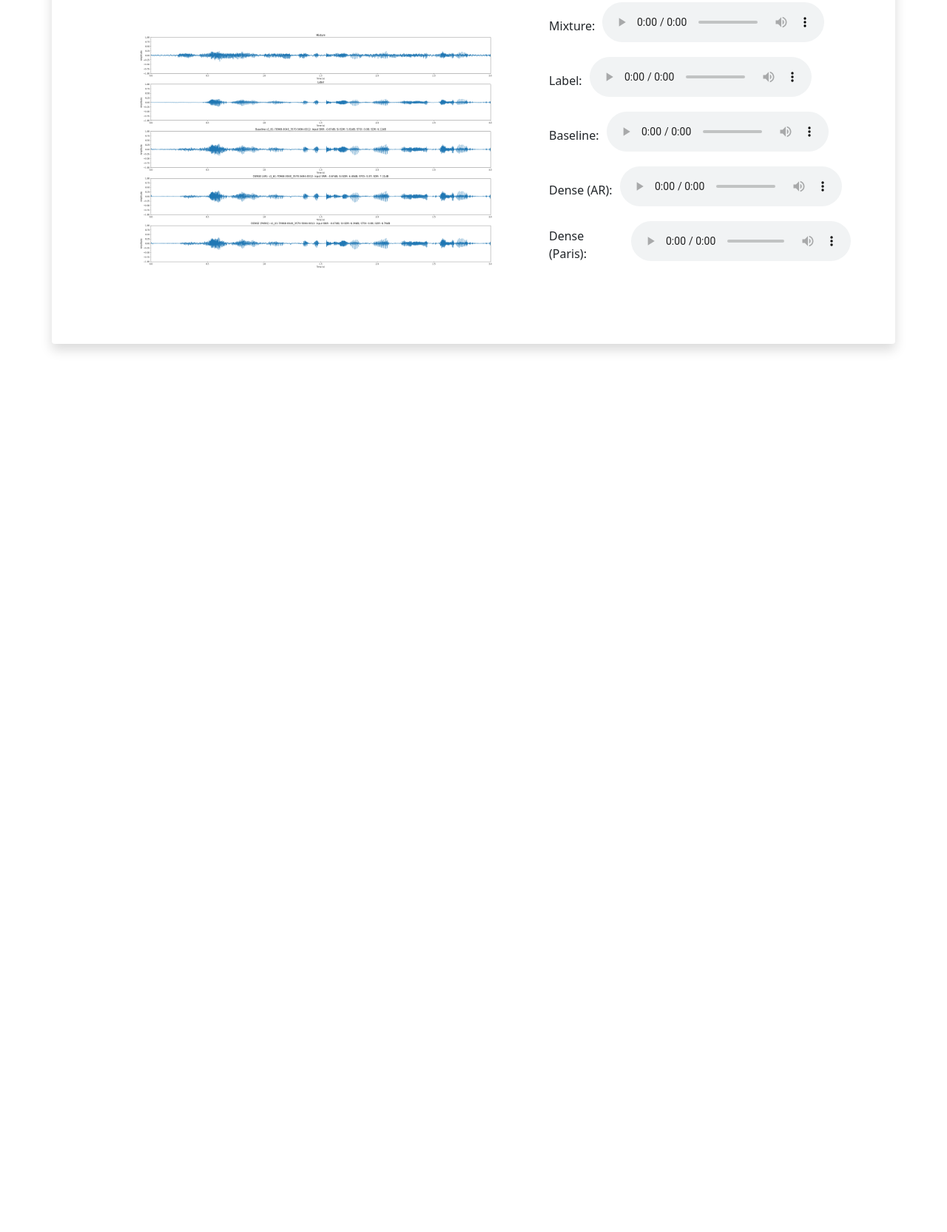
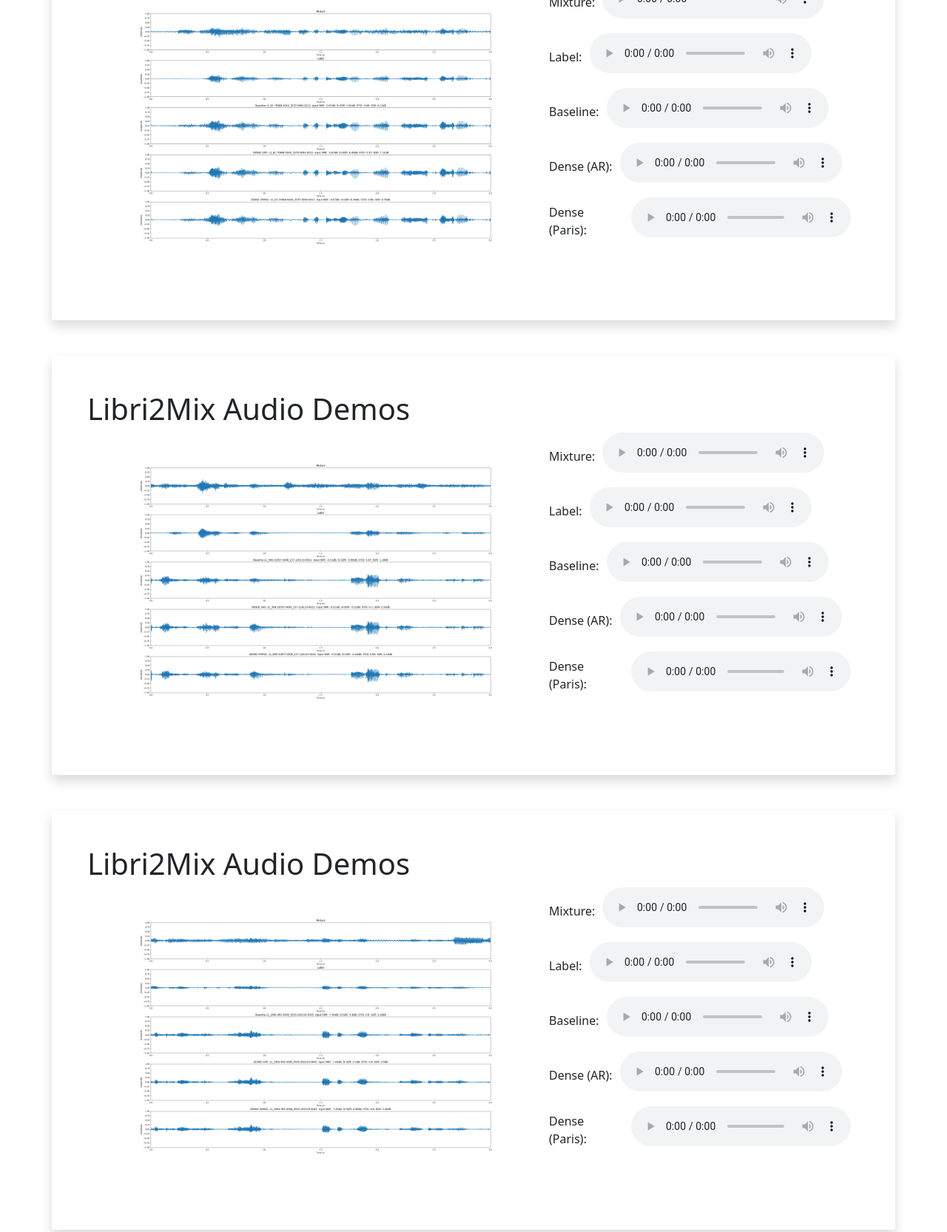
Before and after one commit to wyw97/DENSE, a plain HTML site: page index.html in a window 1280 px wide. Shown: the part 2006-3672 px from the top of the page at 74% size. Before the commit the page ends 2519 px from the top, so only its background shows below. Drawn offline with nearby package versions, Linux system fonts and the light colour scheme.

Commit message:
Update index.html

```diff
--- a/index.html
+++ b/index.html
@@ -166,14 +166,13 @@
         <span class="close">&times;</span>
         <img class="modal-content" id="img01">
     </div>
-
-    <p>
-        Click the image for zooming in!
-    </p>
     <!-- Audio Demos部分，重复多次 -->
     <div class="container pt-5 mt-5 shadow p-5 mb-5 bg-white rounded">
         <div class="style2">
             <a name="audio-demos"><h1>Libri2Mix Audio Demos</h1></a>
+                <p>
+                    Click the image for zooming in!
+                </p>
             <div class="container" style="display: flex; align-items: stretch;"> <!-- 修改对齐样式 -->
                 <div class="image">
                     <img src="wav_output/s1_237-134500-0000_7021-79740-0002/wav_cmp.png" alt="Image" onclick="showModal(this)">
@@ -276,6 +275,111 @@
     <!-- 添加更多内容块 -->
     <!-- 你可以通过复制上面的<div class="container ...>块来重复多次 -->
 
+    <!-- Audio Demos部分，重复多次 -->
+    <div class="container pt-5 mt-5 shadow p-5 mb-5 bg-white rounded">
+        <div class="style2">
+            <a name="audio-demos"><h1>Libri2Mix Audio Demos</h1></a>
+            <div class="container" style="display: flex; align-items: stretch;"> <!-- 修改对齐样式 -->
+                <div class="image">
+                    <img src="wav_output/s1_908-31957-0006_237-126133-0022/wav_cmp.png" alt="Image" onclick="showModal(this)">
+                </div>
+                <div class="audio">
+                    <!-- 按照指定顺序排列音频控件 -->
+                    <div class="audio-item">
+                        <label>Mixture:</label>
+                        <audio controls>
+                            <source src="wav_output/s1_908-31957-0006_237-126133-0022/mixture.wav" type="audio/wav">
+                            Your browser does not support the audio element.
+                        </audio>
+                    </div>
+                    <div class="audio-item">
+                        <label>Label:</label>
+                        <audio controls>
+                            <source src="wav_output/s1_908-31957-0006_237-126133-0022/label.wav" type="audio/wav">
+                            Your browser does not support the audio element.
+                        </audio>
+                    </div>
+                    <div class="audio-item">
+                        <label>Baseline:</label>
+                        <audio controls>
+                            <source src="wav_output/s1_908-31957-0006_237-126133-0022/baseline.wav" type="audio/wav">
+                            Your browser does not support the audio element.
+                        </audio>
+                    </div>
+                    <div class="audio-item">
+                        <label>Dense (AR):</label>
+                        <audio controls>
+                            <source src="wav_output/s1_908-31957-0006_237-126133-0022/dense_ar.wav" type="audio/wav">
+                            Your browser does not support the audio element.
+                        </audio>
+                    </div>
+                    <div class="audio-item">
+                        <label>Dense (Paris):</label>
+                        <audio controls>
+                            <source src="wav_output/s1_908-31957-0006_237-126133-0022/dense_paris.wav" type="audio/wav">
+                            Your browser does not support the audio element.
+                        </audio>
+                    </div>
+                </div>
+            </div>
+        </div>
+    </div>
+
+    <!-- 添加更多内容块 -->
+    <!-- 你可以通过复制上面的<div class="container ...>块来重复多次 -->
+
+    <!-- Audio Demos部分，重复多次 -->
+    <div class="container pt-5 mt-5 shadow p-5 mb-5 bg-white rounded">
+        <div class="style2">
+            <a name="audio-demos"><h1>Libri2Mix Audio Demos</h1></a>
+            <div class="container" style="display: flex; align-items: stretch;"> <!-- 修改对齐样式 -->
+                <div class="image">
+                    <img src="wav_output/s1_2961-961-0006_8555-292519-0005/wav_cmp.png" alt="Image" onclick="showModal(this)">
+                </div>
+                <div class="audio">
+                    <!-- 按照指定顺序排列音频控件 -->
+                    <div class="audio-item">
+                        <label>Mixture:</label>
+                        <audio controls>
+                            <source src="wav_output/s1_2961-961-0006_8555-292519-0005/mixture.wav" type="audio/wav">
+                            Your browser does not support the audio element.
+                        </audio>
+                    </div>
+                    <div class="audio-item">
+                        <label>Label:</label>
+                        <audio controls>
+                            <source src="wav_output/s1_2961-961-0006_8555-292519-0005/label.wav" type="audio/wav">
+                            Your browser does not support the audio element.
+                        </audio>
+                    </div>
+                    <div class="audio-item">
+                        <label>Baseline:</label>
+                        <audio controls>
+                            <source src="wav_output/s1_2961-961-0006_8555-292519-0005/baseline.wav" type="audio/wav">
+                            Your browser does not support the audio element.
+                        </audio>
+                    </div>
+                    <div class="audio-item">
+                        <label>Dense (AR):</label>
+                        <audio controls>
+                            <source src="wav_output/s1_2961-961-0006_8555-292519-0005/dense_ar.wav" type="audio/wav">
+                            Your browser does not support the audio element.
+                        </audio>
+                    </div>
+                    <div class="audio-item">
+                        <label>Dense (Paris):</label>
+                        <audio controls>
+                            <source src="wav_output/s1_2961-961-0006_8555-292519-0005/dense_paris.wav" type="audio/wav">
+                            Your browser does not support the audio element.
+                        </audio>
+                    </div>
+                </div>
+            </div>
+        </div>
+    </div>
+
+    <!-- 添加更多内容块 -->
+    <!-- 你可以通过复制上面的<div class="container ...>块来重复多次 -->
 
 
     <script>
```
